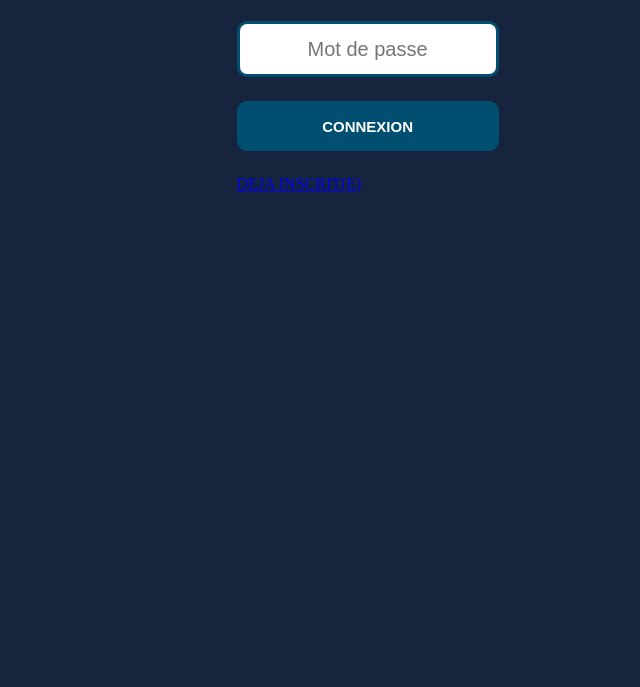
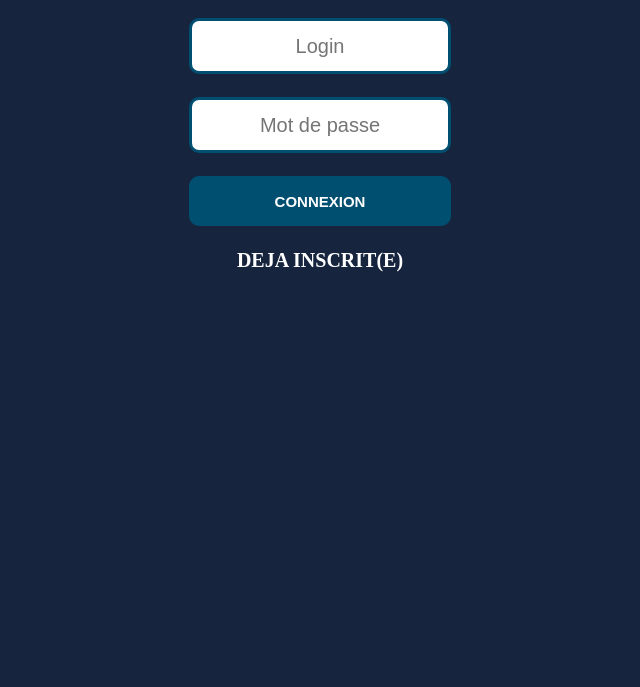
Before and after one commit to hermannkiffou/middleBank, a plain HTML site: page html/connexion.html in a window 1280 px wide. Shown: the part 113-800 px from the top of the page, without its empty margins (320-960 px from the left). Drawn offline with Linux system fonts and the light colour scheme.

Commit message:
Misa ajour

```diff
--- a/css/inscription.css
+++ b/css/inscription.css
@@ -82,9 +82,28 @@ input{
     color: #FFF;
     font-weight: bold;
 }
-.formConnex p{
+.connexPricipale p{
     display: flex;
+    color: #FFF;
+    font-weight: bold;
     text-align: center;
+    font-size: 30px;
+}
+
+.connexPricipale a{
+    text-decoration: none;
+    font-weight: bold;
+    color: #FFF;
+    font-size: 20px;
+}
+
+.connexPricipale{
+    display: flex;
+    flex-direction: column;
+    justify-content: space-evenly;
+    width: 20vw;
+    height: 400px;
     align-items: center;
-
+    text-align: center;
+    margin: 30px auto;
 }
--- a/html/connexion.html
+++ b/html/connexion.html
@@ -7,7 +7,7 @@
     <link rel="stylesheet" href="../css/inscription.css">
 </head>
 <body class="body">
-    <div class="laPricipale">
+    <div class="connexPricipale">
         <p class="titre">CONNEXION</p>
         <div class="formConnex">
             <input type="text" placeholder="Login" id="connexLogin">
```
Also changed, not shown: html/compteBancaire.html (+2 -2 lines), html/importerCompte.html (+2 -2 lines), html/principale.html (+2 -2 lines), js/compnents.js (+12 -7 lines).
